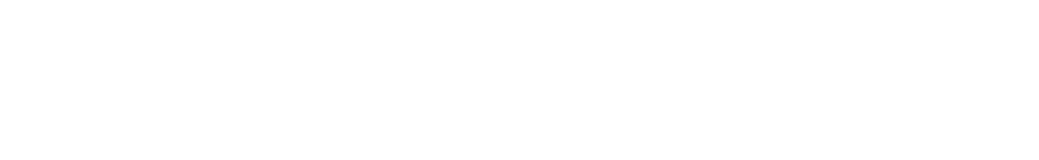
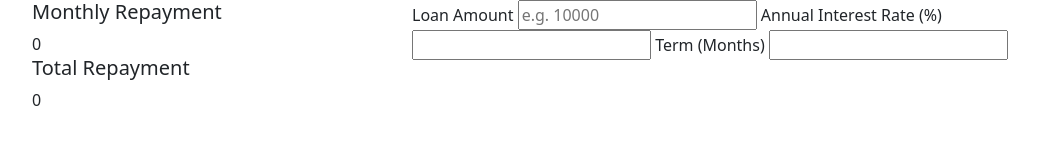
Before and after one commit to Samuel-Abusa/Loan-Calculator, a plain HTML site: page index.html in a window 1280 px wide. Shown: the whole page, without its empty margins (50-1089 px from the left). Drawn offline with nearby package versions, Linux system fonts and the light colour scheme.

Commit message:
Created the loan caluclator markup

```diff
--- a/index.html
+++ b/index.html
@@ -9,7 +9,31 @@
   <link rel="stylesheet" href="style.css">
 </head>
 <body>
+  <div class="container">
+    <div class="row">
+      <div class="col-md-4">
+        <div class="calc-Result">
+          <h5>Monthly Repayment</h5>
+          <span id="monthlyRepayment">0</span>
+          <h5>Total Repayment</h5>
+          <span id="totalRepayment">0</span>
+        </div>
+      </div>
 
+      <div class="col-md-8">
+        <div class="inpt">
+          <form action="">
+            <label for="amount">Loan Amount</label>
+            <input type="text" id="amount" placeholder="e.g. 10000">
+            <label for="interest">Annual Interest Rate (%)</label>
+            <input type="text" id="interest">
+            <label for="term">Term (Months)</label>
+            <input type="text" id="term">
+          </form>
+        </div>
+      </div>
+    </div>
+  </div>
 </body>
 <script src="https://code.jquery.com/jquery-3.6.0.min.js" integrity="sha256-/xUj+3OJU5yExlq6GSYGSHk7tPXikynS7ogEvDej/m4=" crossorigin="anonymous"></script>
 <script src="script.js"></script>
```
